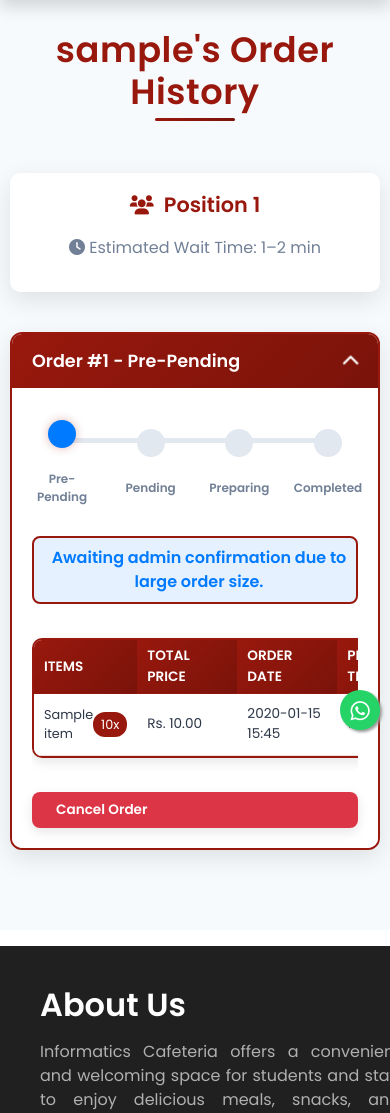
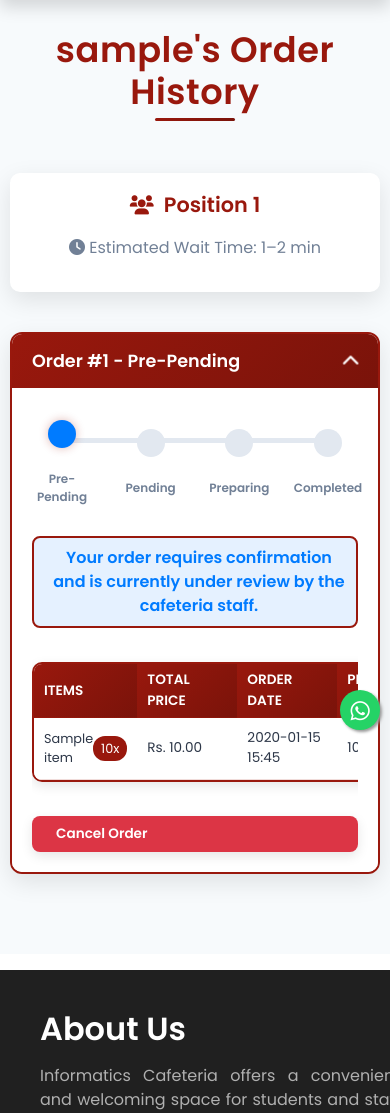
Before and after one commit to BiwashGurung/InformaticsCafeteria-FYP, a Django app: page /orders/ in a window 390 px wide, after a click that opens the changed part; the page is wider, and only the part inside the window is pictured. Shown: the part 94-1207 px from the top of that part. Run offline with Django 5.2, Linux system fonts and the light colour scheme; a user stored in the database is signed in; tables that the repository leaves empty hold one stand-in row (values such as "Sample post"); some libraries are stand-ins or nearby versions.

Commit message:
FEAT: Update order card styles and messages for improved clarity and user experience

```diff
--- a/templates/cafeteria/order.html
+++ b/templates/cafeteria/order.html
@@ -116,7 +116,7 @@
         animation-delay: calc(var(--order) * 0.1s);
     }
 
-    .order-card:nth-child(1) { --order: 1; }
+    .order-card:nth-child(1) { --GERDorder: 1; }
     .order-card:nth-child(2) { --order: 2; }
     .order-card:nth-child(3) { --order: 3; }
 
@@ -601,7 +601,6 @@
         position: relative;
         margin: 20px 0;
         padding: 10px 0;
-
     }
 
     .status-progress::before {
@@ -612,7 +611,6 @@
         right: 36px;
         height: 5px;
         background: #e2e8f0;
-
         z-index: 1;
     }
 
@@ -672,6 +670,10 @@
         transition: background 0.4s ease, box-shadow 0.4s ease;
         position: relative;
         top: 0;
+        transform: translateY(-50%) scale(1);
+    }
+
+    .checkpoint.pre-pending .checkpoint-circle {
         transform: translateY(-50%) scale(1);
     }
 
@@ -927,6 +929,10 @@
             transform: translateY(-50%) scale(1);
         }
 
+        .checkpoint.pre-pending .checkpoint-circle {
+            transform: translateY(-50%) scale(1);
+        }
+
         .checkpoint-label {
             font-size: 0.8rem;
         }
@@ -1015,12 +1021,17 @@
             transform: translateY(-50%) scale(1);
         }
 
+        .checkpoint.pre-pending .checkpoint-circle {
+            transform: translateY(-50%) scale(1);
+        }
+
         .checkpoint-label {
             font-size: 0.75rem;
         }
 
         .completed-message, .pre-pending-message {
             font-size: 1rem;
+            padding: 8px;
         }
 
         .completed-message i, .pre-pending-message i {
@@ -1067,10 +1078,11 @@
                     </div>
                 </div>
                 <div class="pre-pending-message">
-                    <i class="lni lni-information"></i> Awaiting admin confirmation due to large order size.
+                    <i class="lni lni-information"></i> Your order requires confirmation and is currently under review by the cafeteria staff.
+
                 </div>
                 <div class="completed-message">
-                    <i class="lni lni-checkmark-circle"></i> Order Completed! Thank you for your purchase.
+                    <i class="lni lni-checkmark-circle"></i> Your order is ready, enjoy your meal!
                 </div>
                 <div class="table-responsive">
                     <table class="order-details-table">
@@ -1104,7 +1116,6 @@
                                 <td>{{ order.pickup_time|default:'N/A' }}</td>
                                 <td>{{ order.dine_in_time|default:'N/A' }}</td>
                                 <td>{{ order.group_code|default:'N/A' }}</td>
-
                                 <td>{{ order.get_payment_method_display }}</td>
                                 <td class="status-cell">
                                     <span class="status-badge status-{{ order.status|lower }}">{{ order.status }}</span>
```
